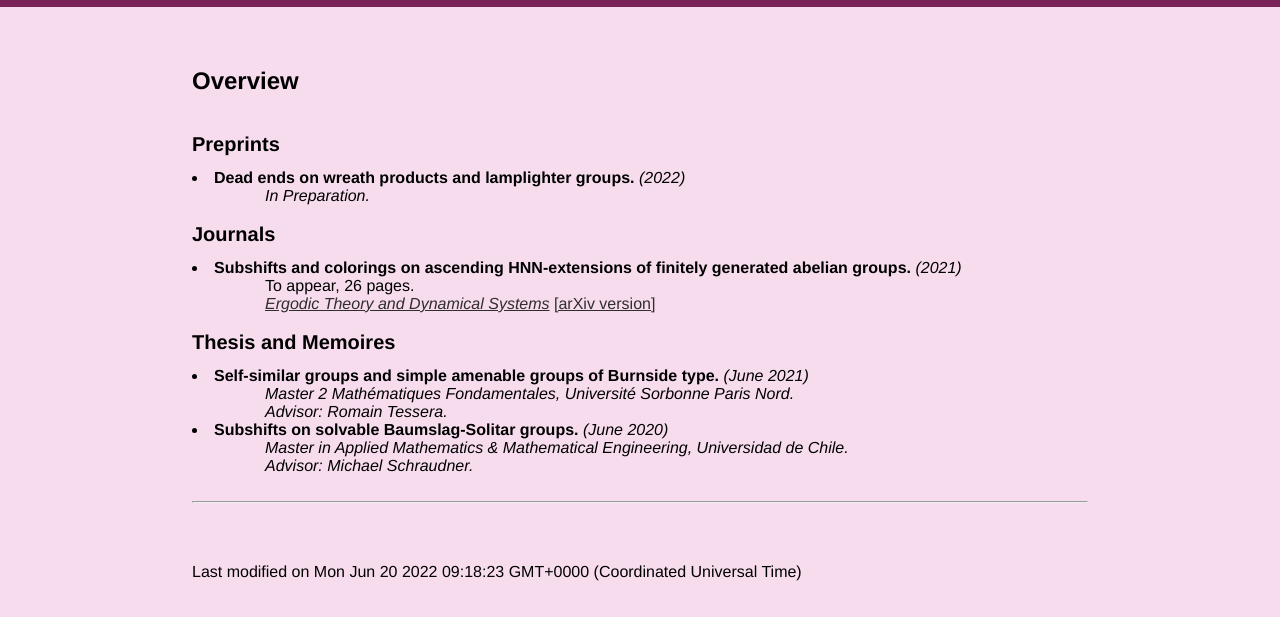
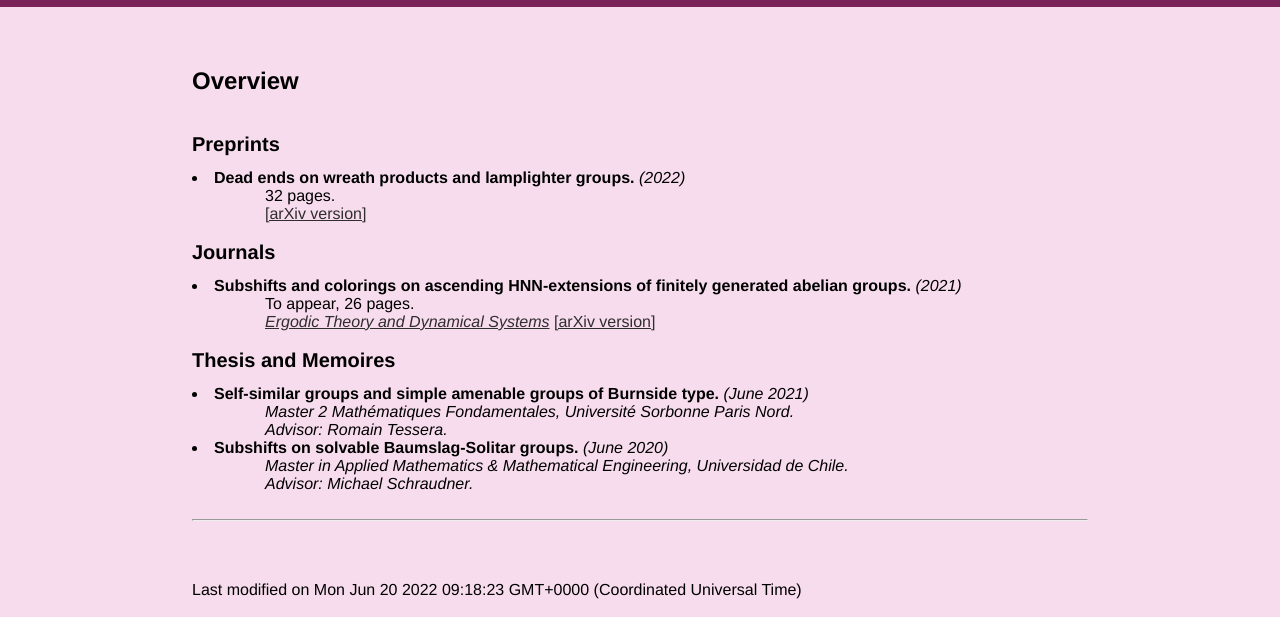
Before and after one commit to edoasd/eduardo_silva_math, a plain HTML site: page research.html in a window 1280 px wide. Shown: the part 183-800 px from the top of the page. Drawn offline with nearby package versions, Linux system fonts and the light colour scheme; some packages are replaced by stand-ins of ours.

Commit message:
newpaper

```diff
--- a/research.html
+++ b/research.html
@@ -67,7 +67,7 @@ My research aims to study the rich interplay between the dynamics of group actio
 <dt id="res6" class="listita_bonita">Preprints</dt><br><br>
 
 <li>
-	<b>Dead ends on wreath products and lamplighter groups.</b> <i>(2022)</i><br><span style="display:inline-block; width: 73px;"></span><i>In Preparation.</i><br>
+	<b>Dead ends on wreath products and lamplighter groups.</b> <i>(2022)</i><br><span style="display:inline-block; width: 73px;"></span>32 pages.<br><span style="display:inline-block; width: 73px;"></span><a href="https://arxiv.org/abs/2206.08775">[arXiv version]</a>
 </li>
 <br>
 <dt id="res4" class="listita_bonita">Journals</dt><br><br>
```
